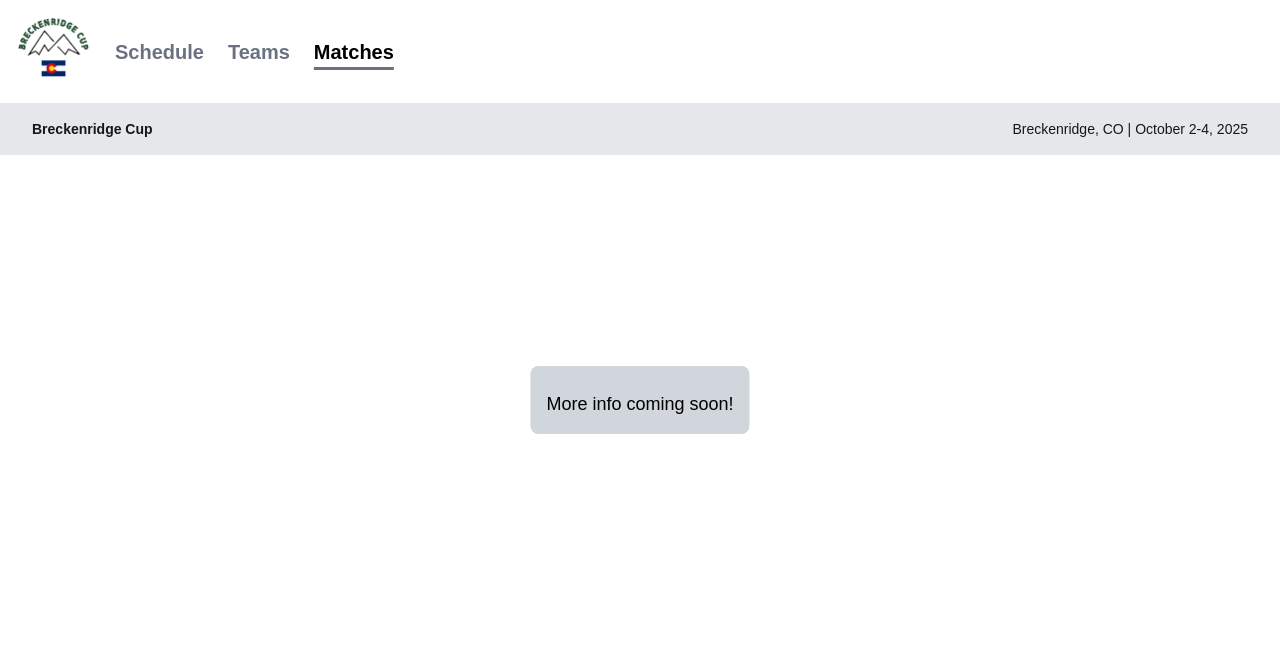
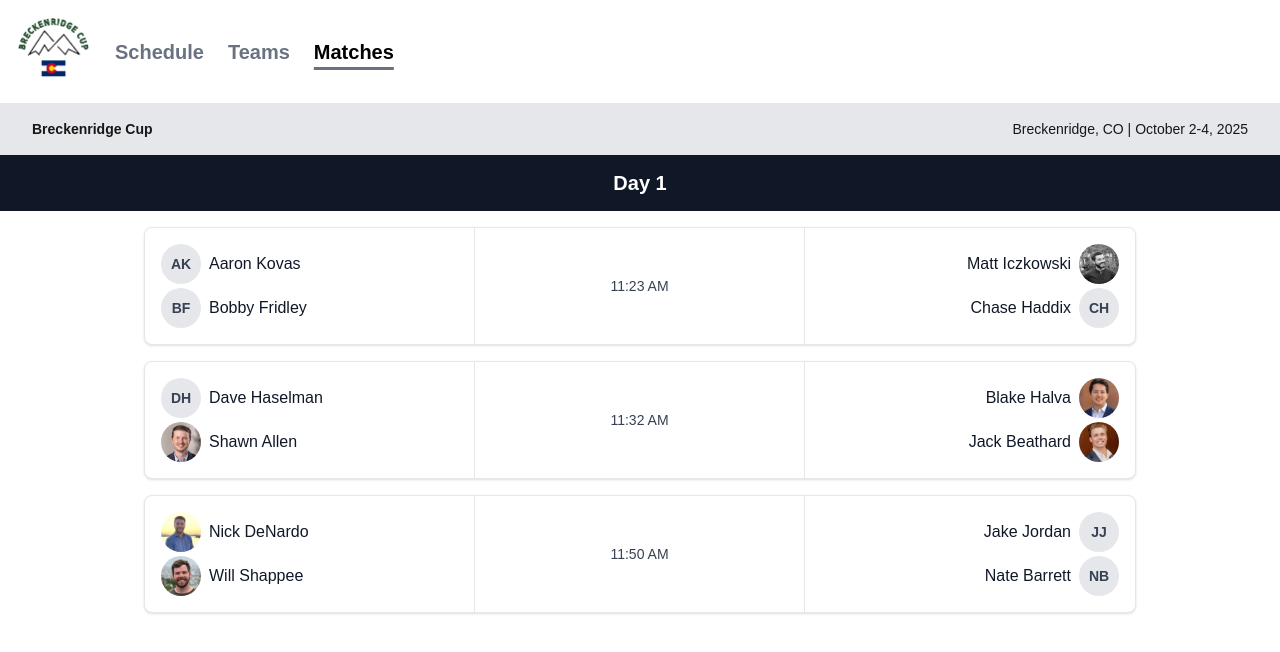
Before and after one commit to MatthewIczkowski/golf-trip, a Next.js app: page /matches in a window 1280 px wide. Shown: the top 652 px of the page. Built offline with nearby package versions, Linux system fonts and the light colour scheme.

Commit message:
created matches data, matches page first draft

```diff
--- a/src/app/matches/page.tsx
+++ b/src/app/matches/page.tsx
@@ -1,9 +1,101 @@
+import golfers from '../../data/golfers.json'
+import matches from '../../data/matches.json'
+import Image from 'next/image'
+
+interface Golfer {
+  id: number
+  name: string
+  image: string
+  handicap: number
+  team: string
+  city: string
+  description: string
+}
+
+interface Match {
+  id: number
+  day: number
+  time: string
+  teamA: number[]
+  teamB: number[]
+}
+
+const matchesData: Match[] = matches.matches
+const day1Matches = matchesData.filter(match => match.day === 1)
+const golfersData: Golfer[] = golfers.golfers
+// Note: team filtering not needed here; we use match-provided ids to render names
+
+
 export default function Matches() {
+    // Build a quick lookup from golfer id to golfer data
+    const golfersById: Record<number, Golfer> = Object.fromEntries(
+      golfersData.map((g) => [g.id, g])
+    ) as Record<number, Golfer>
+
+    const getGolfer = (id: number) => golfersById[id]
+
+    const getInitials = (name: string) => {
+      const parts = name.trim().split(/\s+/)
+      const initials = parts.slice(0, 2).map(p => p[0]?.toUpperCase() ?? '').join('')
+      return initials || 'G'
+    }
+
+    const renderPlayer = (id: number, mirrored: boolean = false) => {
+      const golfer = getGolfer(id)
+      const name = golfer?.name ?? `Golfer ${id}`
+      const img = golfer?.image || ''
+      return (
+        <div key={id} className={`flex items-center gap-2 ${mirrored ? 'flex-row-reverse' : ''}`}>
+          {img ? (
+            <Image
+              src={img}
+              alt={name}
+              width={40}
+              height={40}
+              className="h-10 w-10 rounded-full object-cover"
+            />
+          ) : (
+            <div className="h-10 w-10 rounded-full bg-gray-200 text-gray-700 flex items-center justify-center text-sm font-semibold">
+              {getInitials(name)}
+            </div>
+          )}
+          <span className="text-sm md:text-base text-gray-900">{name}</span>
+        </div>
+      )
+    }
+
     return (
-      <div className="flex justify-center items-center overflow-hidden">
-          <div className="absolute top-1/2 left-1/2 transform -translate-x-1/2 -translate-y-1/2 bg-gray-300 text-black p-2 md:p-4 rounded-lg">
-            <p className="text-sm md:text-lg text-center mt-2">More info coming soon!</p>
+      <div className="flex flex-col items-center overflow-hidden w-full">
+        <div className="h-14 flex gap-4 bg-gray-900 text-white w-full justify-center items-center">
+            <h1 className="text-xl font-bold">Day 1</h1>
+        </div>
+
+        <div className="w-full max-w-5xl p-4">
+          <div className="grid grid-cols-2 gap-4">
+            {day1Matches.map((match) => (
+              <div key={match.id} className="col-span-2 grid grid-cols-3 rounded-lg border border-gray-200 bg-white shadow-sm">
+                {/* Team A Column */}
+                <div className="p-4 border-r border-gray-200">
+                  <div className="flex flex-col gap-1">
+                    {match.teamA.map((id) => renderPlayer(id, false))}
+                  </div>
+                </div>
+
+                {/* Time Column */}
+                <div className="p-4 border-r border-gray-200 flex items-center justify-center">
+                  <span className="text-sm font-medium text-gray-700">{match.time}</span>
+                </div>
+
+                {/* Team B Column */}
+                <div className="p-4">
+                  <div className="flex flex-col gap-1 items-end text-right">
+                    {match.teamB.map((id) => renderPlayer(id, true))}
+                  </div>
+                </div>
+              </div>
+            ))}
           </div>
+        </div>
       </div>
     );
   }
--- /dev/null
+++ b/src/data/matches.json
@@ -0,0 +1,46 @@
+{
+  "matches": [
+    {
+      "id": 1,
+      "day": 1,
+      "time": "11:23 AM",
+      "teamA": [1, 11],
+      "teamB": [12, 3]
+    },
+    {
+      "id": 2,
+      "day": 1,
+      "time": "11:32 AM",
+      "teamA": [4, 8],
+      "teamB": [2, 5]
+    },
+    {
+      "id": 3,
+      "day": 1,
+      "time": "11:50 AM",
+      "teamA": [7, 9],
+      "teamB": [6, 10]
+    },
+    {
+      "id": 4,
+      "day": 2,
+      "time": "Best Ball Match Play",
+      "teamA": [1, 8],
+      "teamB": [2, 10]
+    },
+    {
+      "id": 5,
+      "day": 2,
+      "time": "Best Ball Match Play",
+      "teamA": [4, 9],
+      "teamB": [5, 12]
+    },
+    {
+      "id": 6,
+      "day": 2,
+      "time": "Best Ball Match Play",
+      "teamA": [7, 11],
+      "teamB": [3, 6]
+    }
+  ]
+}
```
